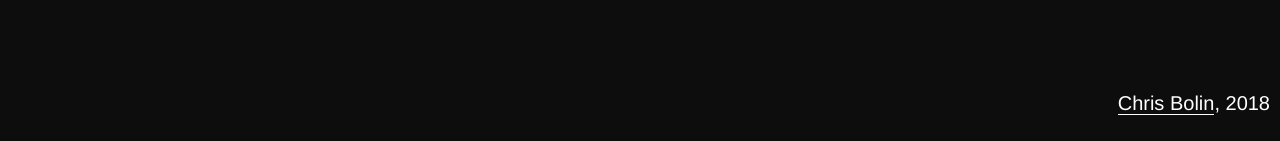
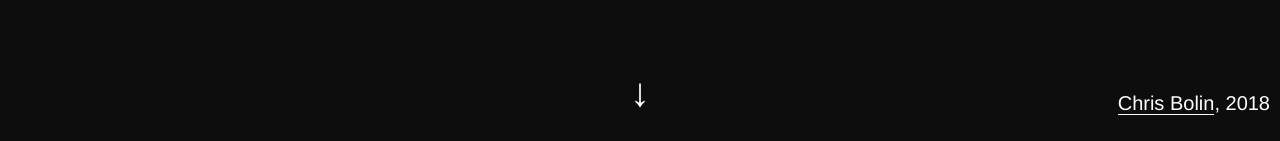
Before and after one commit to chrisbolin/elements, a React (Create React App) app: page / in a window 1280 px wide. Shown: the part 1491-1632 px from the top of the page. Built offline with nearby package versions, Linux system fonts and the light colour scheme.

Commit message:
correct for huge screens

```diff
--- a/src/Cover.js
+++ b/src/Cover.js
@@ -8,16 +8,19 @@ const Link = ({ children, ...props }) => (
 
 const Cover = () => (
   <div className="cover">
+    <div className="contents">
       <div className="title">elements</div>
       <div className="text body">
         Elements is a digital art series which aims to capture the beauty in
         simple interactions. ■ These pieces are neither images nor renderings.
         They are just a handful of elements (using two simple building blocks of
-      the web, html and css). ■ Elements was created for the inaugural issue of{" "}
-      <Link href="https://thedisconnect.co/one/">The Disconnect</Link>.
+        the web, html and css). ■ Elements was created for the inaugural issue
+        of <Link href="https://thedisconnect.co/one/">The Disconnect</Link>.
       </div>
       <div className="text footnote">
         <Link href="https://chris.bolin.co">Chris Bolin</Link>, 2018
+      </div>
+      <div className="footer first-footer">↓</div>
     </div>
   </div>
 );
--- a/src/index.css
+++ b/src/index.css
@@ -23,7 +23,7 @@ body {
   position: relative;
 }
 
-.page .footer {
+.footer {
   position: absolute;
   bottom: 0;
   text-align: center;
@@ -31,11 +31,7 @@ body {
   margin-bottom: 10px;
 }
 
-.page .first-footer {
-  font-size: 40px;
-}
-
-.page .last-footer {
+.footer.first-footer {
   font-size: 40px;
 }
 
@@ -51,7 +47,7 @@ body {
   background-color: hsl(0, 0%, 94%);
   height: 400px;
   margin: 0 auto;
-  border: 10px solid #0d0d0d;
+  border: 10px solid black;
   box-sizing: border-box;
 }
 
@@ -61,10 +57,20 @@ body {
   min-height: 680px;
   background-color: #0d0d0d;
   color: white;
+  box-sizing: border-box;
+  display: flex;
+  justify-content: center;
+  align-items: center;
+}
+
+.cover .contents {
   display: flex;
   flex-direction: column;
-  justify-content: space-between;
-  box-sizing: border-box;
+  height: 100%;
+  width: 100%;
+  max-width: 1400px;
+  max-height: 1000px;
+  position: relative;
 }
 
 .cover a {
```
Lines whose indentation alone changed are shown as unchanged.
